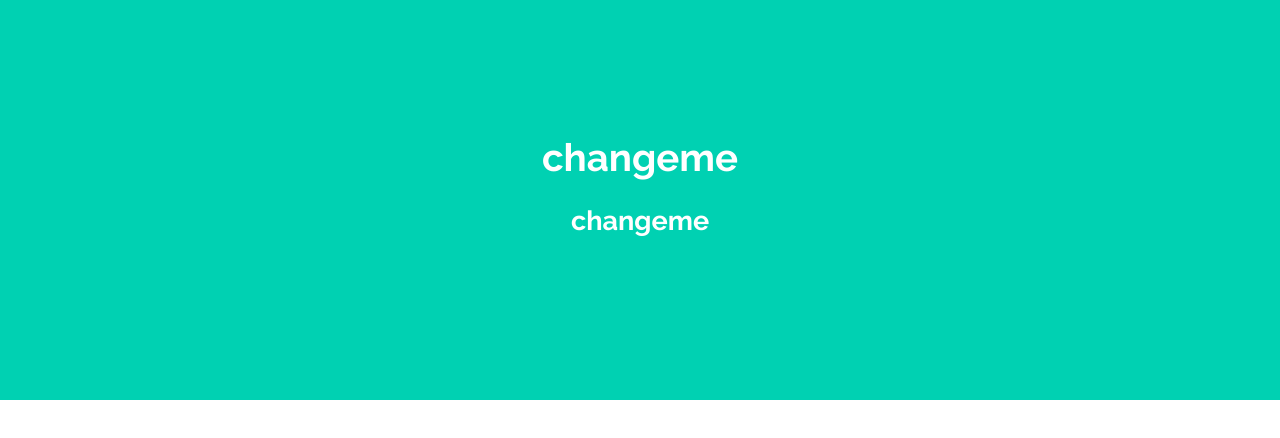
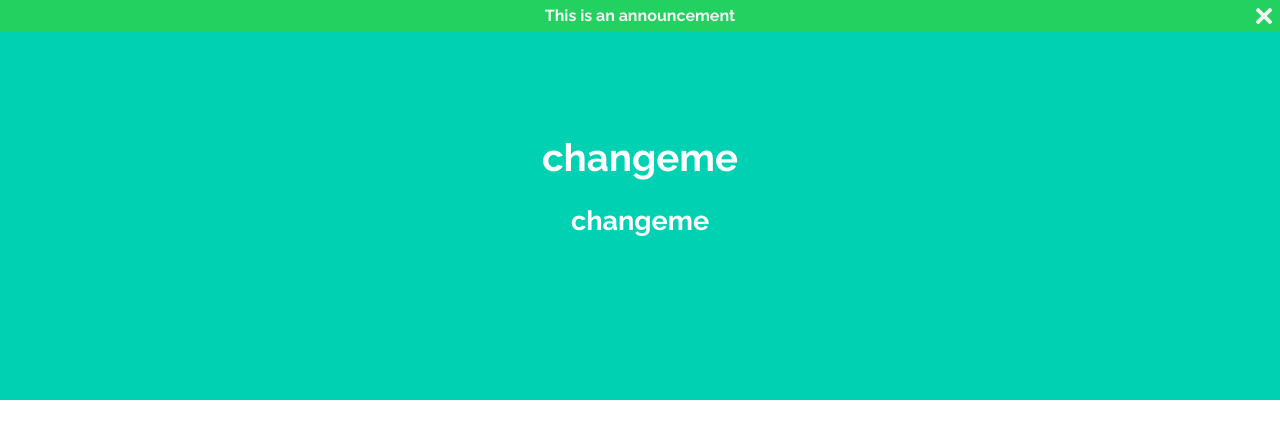
Before and after one commit to HoganMcDonald/gatsby-starter, a Gatsby site: page / in a window 1280 px wide. Built offline with nearby package versions, Linux system fonts and the light colour scheme; Gatsby itself is replaced by a stand-in of ours; some packages are replaced by stand-ins of ours.

Commit message:
creates styed announcement bar

```diff
--- /dev/null
+++ b/src/components/AnnouncementBar.js
@@ -0,0 +1,107 @@
+import React, { Component } from 'react';
+import styled, { keyframes } from 'styled-components';
+import PropTypes from 'prop-types';
+
+import CloseIcon from '../svgs/CloseIcon';
+import { light, success, dark } from '../styles/theme';
+
+const fadeIn = keyframes`
+  from {
+    opacity: 0;
+  }
+
+  to {
+    opacity: 1;
+  }
+`;
+
+const fadeOut = keyframes`
+  from {
+    opacity: 1;
+  }
+
+  to {
+    opacity: 0;
+  }
+`;
+
+const Bar = styled.div`
+  z-index: 1;
+  position: fixed;
+  top: 0;
+  left: 0;
+  right: 0;
+  height: 2rem;
+  background-color: ${success};
+  display: flex;
+  justify-content: center;
+  align-items: center;
+  visibility: ${props => (props.out ? 'hidden' : 'visible')};
+  animation: ${props => (props.out ? fadeOut : fadeIn)} 250ms ease-out;
+  transition: visibility 250ms ease-out;
+`;
+
+const Message = styled.h4`
+  color: ${light};
+  margin: 0;
+  max-width: calc(100% - 4rem);
+  overflow: hidden;
+  white-space: nowrap;
+`;
+
+const Button = styled.button`
+  position: absolute;
+  top: 50%;
+  right: 0.5rem;
+  transform: translateY(-50%);
+  width: 1rem;
+  height: 1rem;
+  padding: 0;
+  border: none;
+  background: none;
+  line-height: 0;
+  cursor: button;
+  color: ${light};
+
+  &:focus {
+    outline: none;
+    color: ${dark};
+  }
+`;
+
+class AnnouncementBar extends Component {
+  constructor(props) {
+    super(props);
+    this.state = {
+      show: false
+    };
+  }
+
+  componentDidMount() {
+    const { wait } = this.props;
+
+    setTimeout(() => {
+      this.setState({ show: true });
+    }, wait);
+  }
+
+  render() {
+    const { message } = this.props;
+
+    return (
+      <Bar role="alert" out={!this.state.show}>
+        <Message>{message}</Message>
+        <Button onClick={() => this.setState({ show: false })}>
+          <CloseIcon />
+        </Button>
+      </Bar>
+    );
+  }
+}
+
+AnnouncementBar.propTypes = {
+  wait: PropTypes.number.isRequired,
+  message: PropTypes.string.isRequired
+};
+
+export default AnnouncementBar;
--- a/src/components/Layout.js
+++ b/src/components/Layout.js
@@ -1,9 +1,16 @@
 import React, { PureComponent } from 'react';
+
+import AnnouncementBar from './AnnouncementBar';
 
 class Layout extends PureComponent {
   render() {
     const { children } = this.props;
-    return <main>{children}</main>;
+    return (
+      <main>
+        <AnnouncementBar wait={2000} message={'This is an announcement'} />
+        {children}
+      </main>
+    );
   }
 }
 
--- /dev/null
+++ b/src/svgs/CloseIcon.js
@@ -0,0 +1,36 @@
+import React, { PureComponent } from 'react';
+import styled from 'styled-components';
+import PropTypes from 'prop-types';
+
+const Svg = styled.svg`
+  width: ${props => props.size || '1rem'};
+`;
+
+const Line = styled.line`
+  fill: none;
+  stroke: currentColor;
+  stroke-width: ${props => props.size * 0.4 || '0.4rem'};
+`;
+
+class CloseIcon extends PureComponent {
+  render() {
+    return (
+      <Svg
+        xmlns="http://www.w3.org/2000/svg"
+        viewBox="-255.914 672.086 26.828 26.828"
+        {...this.props}
+      >
+        <g transform="translate(-582 650)">
+          <Line x1="24" y2="24" transform="translate(327.5 23.5)" />
+          <Line x1="24" y2="24" transform="translate(351.5 23.5) rotate(90)" />
+        </g>
+      </Svg>
+    );
+  }
+}
+
+CloseIcon.propTypes = {
+  size: PropTypes.number
+};
+
+export default CloseIcon;
```
